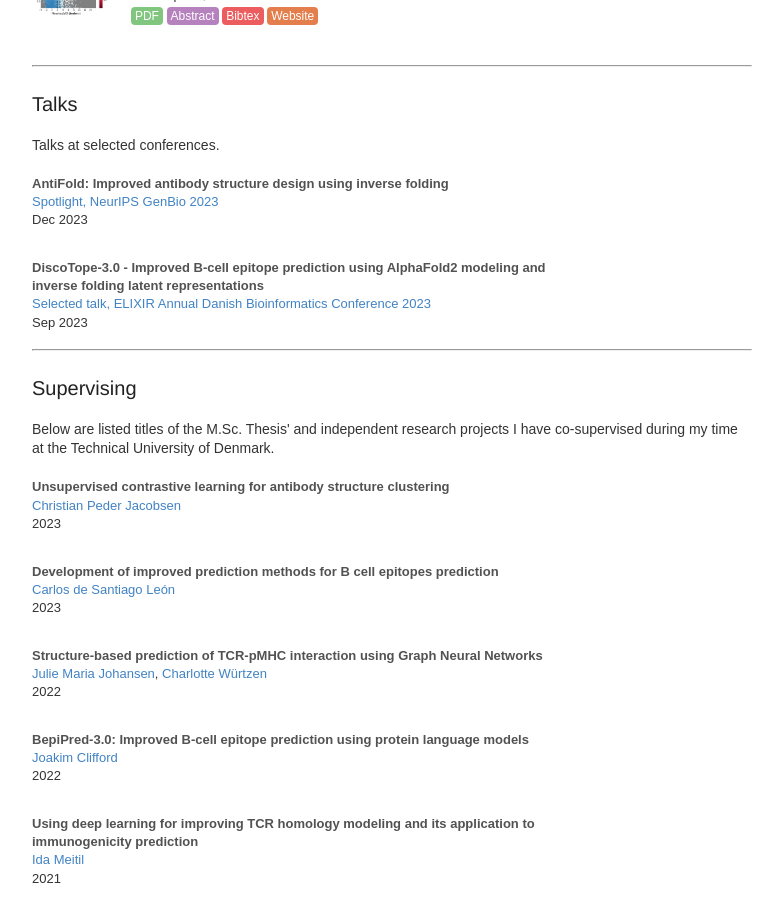
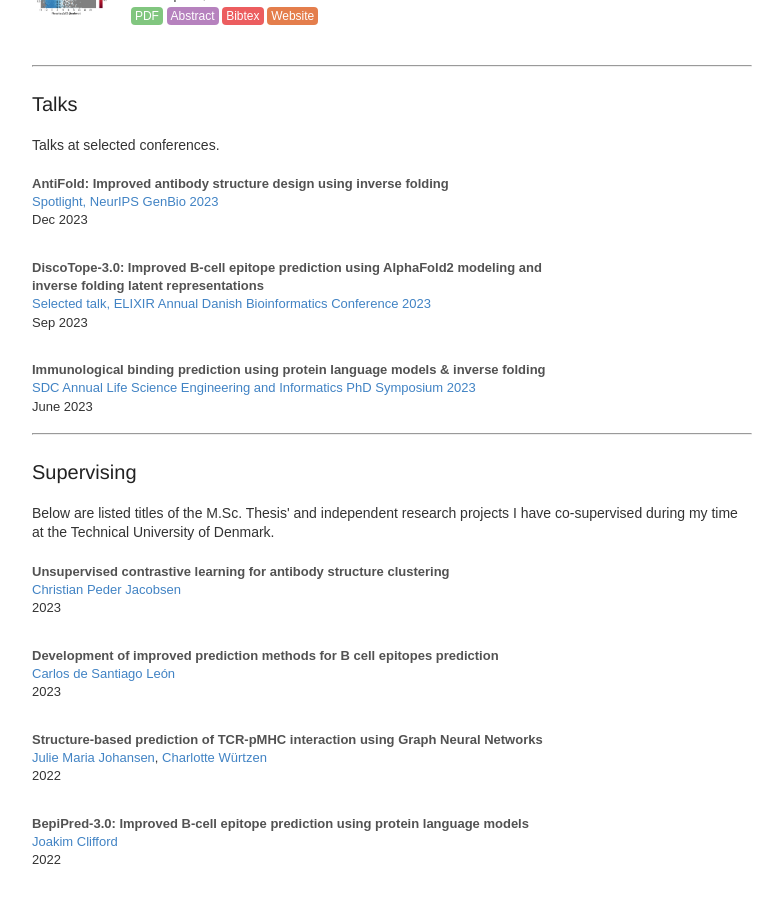
Before and after one commit to Magnushhoie/magnushhoie.github.io, a Jekyll site: the page built from index.html, in a window 1280 px wide and 900 px high, scrolled down 1243 px. Shown: the whole window, without its empty margins (248-1031 px from the left). Built offline with Jekyll 4.4.1, drawn with Linux system fonts in a browser that asks for light colours.

Commit message:
Update index.html

```diff
--- a/index.html
+++ b/index.html
@@ -169,10 +169,21 @@ Talks at selected conferences.
 <br>
 <div class="publication">
     <p>
-      <b><a style="color:#525252; padding:0px 0px" >DiscoTope-3.0 - Improved B-cell epitope prediction using AlphaFold2 modeling and inverse folding latent representations </b></a><br>
+      <b><a style="color:#525252; padding:0px 0px" >DiscoTope-3.0: Improved B-cell epitope prediction using AlphaFold2 modeling and inverse folding latent representations </b></a><br>
         <a href=https://eventsignup.ku.dk/elixirdenmark-danishbioinformaticsconference/conference-programme >Selected talk, ELIXIR Annual Danish Bioinformatics Conference 2023</a>
         <br>
         Sep 2023
+        <br>
+    </p>
+</div>
+
+<br>
+<div class="publication">
+    <p>
+      <b><a style="color:#525252; padding:0px 0px" >Immunological binding prediction using protein language models & inverse folding </b></a><br>
+        <a href=https://sdc.university/education/masters-programme/lei/ >SDC Annual Life Science Engineering and Informatics PhD Symposium 2023</a>
+        <br>
+        June 2023
         <br>
     </p>
 </div>
```
